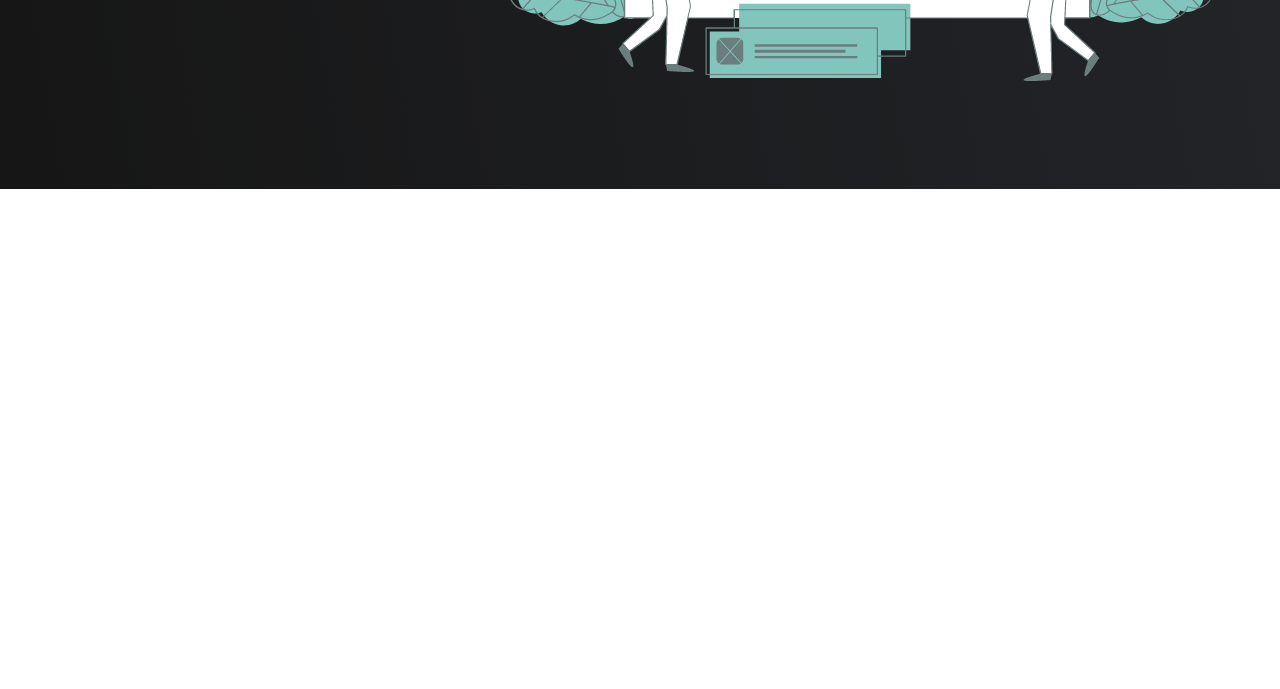
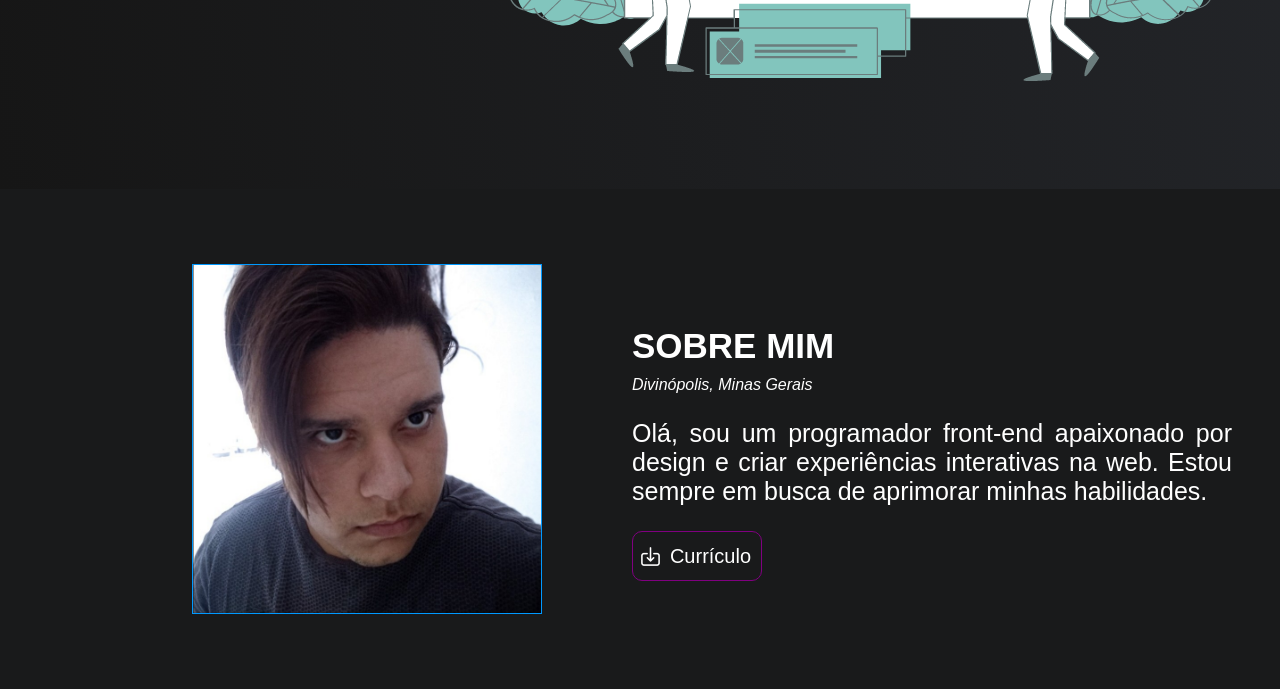
Before and after one commit to altherfx/Portfolio, a plain HTML site: page index.html in a window 1280 px wide. Shown: the part 661-1350 px from the top of the page. Before the commit the page ends 850 px from the top, so only its background shows below. Drawn offline with Linux system fonts and the light colour scheme; a web font is replaced by a local one.

Commit message:
Adicionando seção sobre

```diff
--- /dev/null
+++ b/assets/styles/about.css
@@ -0,0 +1,71 @@
+section {
+    display: flex;
+    justify-content: center;
+    background-color: #191a1b;
+    height: 500px;
+}
+
+.about {
+    display: flex;
+    color: white;
+    align-items: center;
+    justify-content: space-between;
+}
+
+#my_photo {
+    margin-right: 90px;
+    animation-name: borda;
+    animation-duration: 4s;
+    animation-iteration-count: infinite;
+    max-height: 350px;
+}
+
+.about_text {
+    display: flex;
+    flex-direction: column;
+    width: 600px;
+    text-align: justify;
+}
+
+.about_text p {
+    font-size: 25px;
+}
+
+.about_text h2 {
+    margin-bottom: 10px;
+    font-size: 35px;
+    text-transform: uppercase;
+}
+
+.download a {
+    color: white;
+    text-decoration: none;
+    font-size: 20px;
+
+}
+
+.download img {
+    width: 25px;
+}
+
+.download {
+    display: flex;
+    width: 130px;
+    height: 50px;
+    gap: 7px;
+    padding-right: 5px;
+    align-items: center;
+    justify-content: center;
+    color: white;
+    border: 1px solid purple;
+    border-radius: 10px;
+}
+
+.download:hover {
+    cursor: pointer;
+    animation-name: borda;
+    animation-duration: 4s;
+    animation-iteration-count: infinite;
+    transition: .3s;
+    background-color: rgba(255, 255, 255, 0.151);
+}
--- a/assets/styles/main.css
+++ b/assets/styles/main.css
@@ -37,7 +37,7 @@ main {
 .icons {
     display: flex;
     justify-content: space-between;
-    width: 90px;
+    width: 190px;
 }
 
 .icon_button {
--- /dev/null
+++ b/assets/styles/scrollbar.css
@@ -0,0 +1,7 @@
+::-webkit-scrollbar {
+    width: 10px;
+}
+
+::-webkit-scrollbar-thumb {
+    background-color: tomato;
+}
--- a/index.html
+++ b/index.html
@@ -4,9 +4,11 @@
 <head>
     <meta charset="UTF-8">
     <meta name="viewport" content="width=device-width, initial-scale=1.0">
-    <link rel="stylesheet" href="/assets/styles/fonts/TypoGraphica_demo.otf">
     <link rel="stylesheet" href="assets/styles/navbar.css">
     <link rel="stylesheet" href="assets/styles/main.css">
+    <link rel="stylesheet" href="assets/styles/about.css">
+    <link rel="stylesheet" href="assets/styles/scrollbar.css">
+    <link rel="shortcut icon" href="assets/img/favicon.png" type="image/x-icon">
     <title>Portfólio Paulo</title>
 </head>
 
@@ -20,7 +22,7 @@
                 <ul>
                     <li><a href="">Sobre</a></li>
                     <li><a href="">Projetos</a></li>
-                    <li><a href="https://github.com/altherfx" target="_blank">GitHub</a></li>
+                    <li><a href="">Tecnologias</a></li>
                 </ul>
             </nav>
             <div class="contact">
@@ -36,18 +38,40 @@
                 <p>Desenvolvedor front-end</p>
                 <div class="icons">
                     <a class="icon_button" href="https://www.linkedin.com/in/altherfx/" target="_blank">
-                        <img src="/assets/img/linkedin.png" alt="Logo LinkedIn"></a>
+                        <img src="assets/img/linkedin.png" alt="Logo LinkedIn"></a>
                     </a>
                     <a class="icon_button" href="https://github.com/altherfx" target="_blank">
-                        <img src="/assets/img/github.png" alt="Logo GitHub"></a>
+                        <img src="assets/img/github.png" alt="Logo GitHub"></a>
+                    </a>
+                    <a class="icon_button" href="mailto:contato.paulohgjunior@gmail.com" target="_blank">
+                        <img src="assets/img/mail.png" alt="Logo mail"></a>
+                    </a>
+                    <a class="icon_button" href="https://wa.me/5537996636917" target="_blank">
+                        <img src="assets/img/whatsapp.svg" alt="Logo WhatsApp"></a>
                     </a>
                 </div>
             </div>
             <div class="banner">
-                <img src="/assets/img/design.png" alt="wallpaper construindo site">
+                <img src="assets/img/design.png" alt="wallpaper construindo site">
             </div>
         </div>
     </main>
+    <section>
+        <div class="container">
+            <div class="about">
+                <img id="my_photo" src="/assets/img/selfie.jpg">
+                <div class="about_text">
+                    <h2>Sobre mim</h2>
+                    <address>Divinópolis, Minas Gerais</address>
+                    <p>Olá, sou um programador front-end apaixonado por design e criar experiências interativas na web. Estou sempre em busca de aprimorar minhas habilidades.</p>
+                    <div class="download">
+                        <img src="/assets/img/download.png" alt="">
+                        <a href="assets/archives/Paulo Henrique.pdf" download>Currículo</a>
+                    </div>
+                </div>
+            </div>
+        </div>
+    </section>
 </body>
 
 </html>
```
Also changed, not shown: assets/img/download.png (added), assets/img/favicon.png (added), assets/img/icon-css.svg (added), assets/img/icon-git.svg (added), assets/img/icon-html.svg (added), assets/img/icon-js.svg (added), assets/img/icon-react.svg (added), assets/img/icon-sass.svg (added), assets/img/mail.png (added), assets/img/selfie.jpg (added), assets/img/whatsapp.svg (added), 1 other file.
